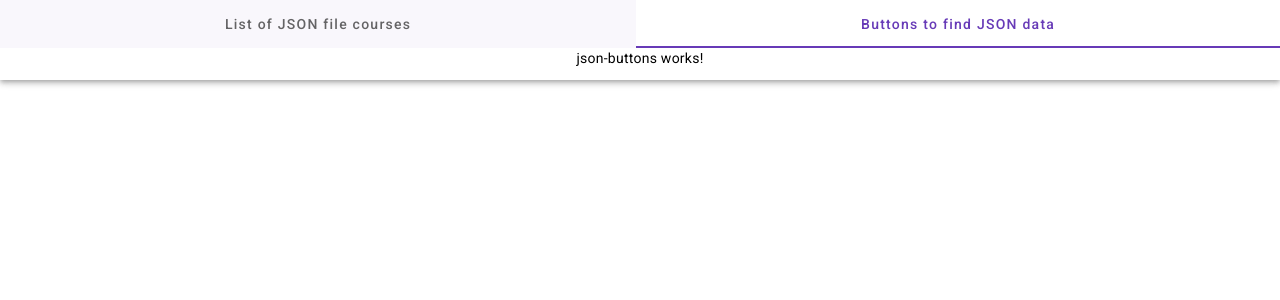
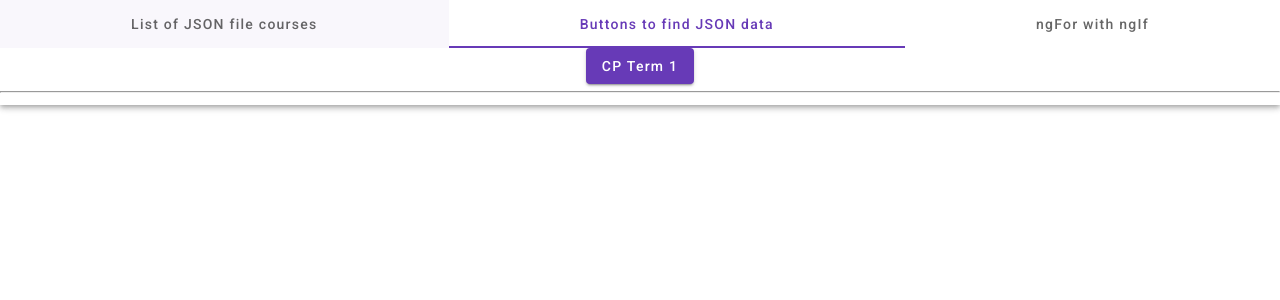
Before and after one commit to maimengmeo/jsonIntro, an Angular app: page / in a window 1280 px wide. Both pictures are taken after a click on the tab "Buttons to find JSON data". Shown: the top 300 px of the page. Built offline with nearby package versions, Linux system fonts and the light colour scheme.

Commit message:
buttom for term1 & function on click

```diff
--- a/src/app/app.component.html
+++ b/src/app/app.component.html
@@ -7,7 +7,19 @@
     <mat-tab label="List of JSON file courses">
       <app-json-list [courses]="courses" [cphead]="cphead"></app-json-list>
     </mat-tab>
+
     <mat-tab label="Buttons to find JSON data">
       <app-json-buttons [courses]="courses" [cphead]="cphead"></app-json-buttons>
     </mat-tab>
+
+    <mat-tab label="ngFor with ngIf">
+      <h3>Using ngFor and ngIf in HTML to show only Term 1 Classes</h3>
+      <!-- ngFor must be on the container tag and the ngIf on the child tag -->
+
+      <div *ngFor="let x of courses">
+        <p *ngIf="(x.term) === 1">
+          Class: {{x.class}}/ Description: {{x.description}}
+        </p>
+      </div>
+    </mat-tab>
 </mat-tab-group>
--- a/src/app/json-buttons/json-buttons.component.html
+++ b/src/app/json-buttons/json-buttons.component.html
@@ -1 +1,8 @@
-<p>json-buttons works!</p>
+<button mat-raised-button color="primary" (click)="displayTerm(1)">
+    CP Term 1
+</button>
+<hr>
+
+<div id="list">
+    <p [innerHTML]="outarea"></p>
+</div>
--- a/src/app/json-buttons/json-buttons.component.ts
+++ b/src/app/json-buttons/json-buttons.component.ts
@@ -9,4 +9,31 @@ import { CPHead, Courses } from '../cpinterfaces';
 export class JsonButtonsComponent {
   @Input() courses!: Courses[];
   @Input() cphead!: CPHead;
+
+  outarea!: string;
+
+  displayTerm(term: number) {
+    this.outarea =
+    `
+      <h4>Term ${term} Classes: </h4>
+      <table>
+        <tr>
+          <th>Class</th>
+          <th>Description</th>
+        </tr>
+
+    `;
+
+    for (let x of this.courses) {
+      if (x.term === term) {
+        this.outarea +=
+        `
+          <tr>
+            <td>${x.class}</td>
+            <td>${x.description}</td>
+          </tr>
+        `;
+      }
+    }
+  }
 }
```
